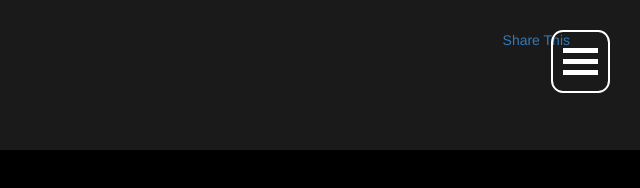
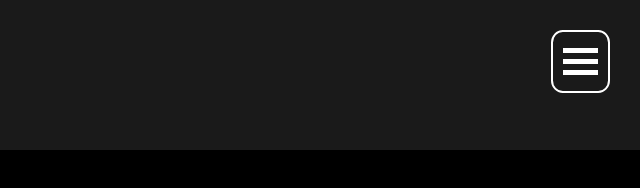
Before and after one commit to vahnmarty/side-navigation, a plain HTML site: page index.html in a window 1280 px wide. Shown: the full height of the page, 640-1280 px from the left. Drawn offline with Linux system fonts and the light colour scheme.

Commit message:
reset nav

```diff
--- a/index.html
+++ b/index.html
@@ -11,10 +11,6 @@
 	<nav class="site-nav">
 		<div class="container">
 			<a href="#" class="site-nav__logo">LOGO</a>
-			<div class="pull-right">
-				<a href="#">Share This <span class="fa fa-facebook"></span></a>
-			</div>
-			<div class="clearfix"></div>
 		</div>
 
 		<div class="nav-toggle">
```
